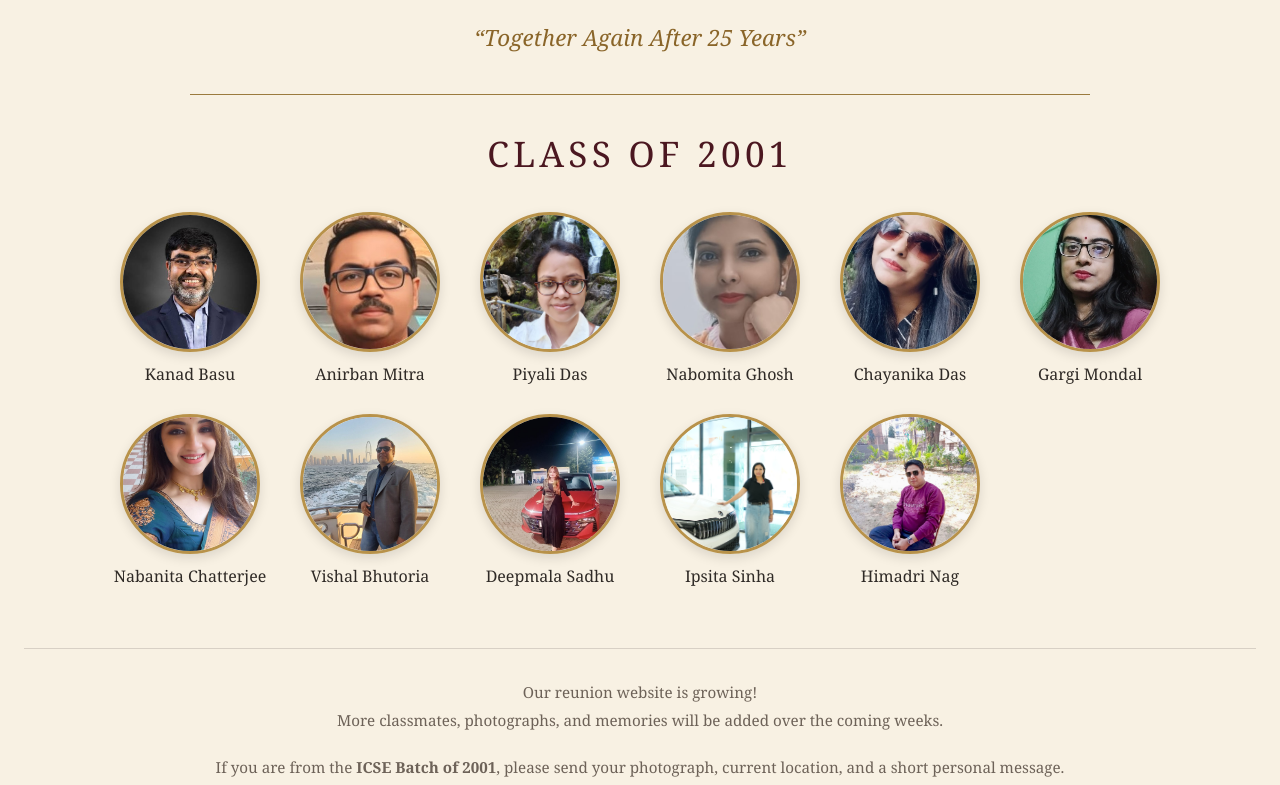
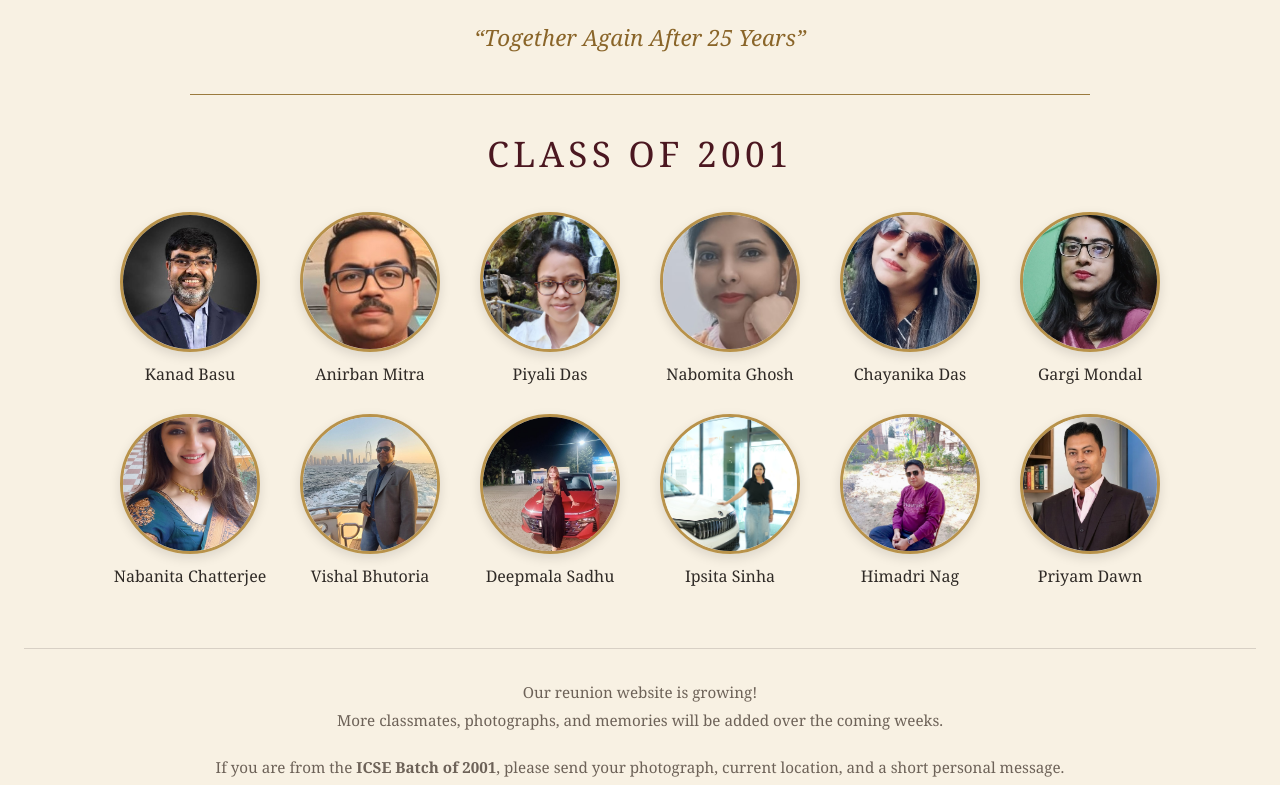
Before and after one commit to kanadbasu/school-reunion-25, a Next.js app: page / in a window 1280 px wide. Shown: the part 414-1199 px from the top of the page. Built offline with nearby package versions, Linux system fonts and the light colour scheme.

Commit message:
Update Anirban's photo

```diff
--- a/app/page.tsx
+++ b/app/page.tsx
@@ -67,6 +67,12 @@ const classmates = [
     photo: "/himadri.jpeg",
     location: "Burdwan, India",
     message: "Daily games period from 3.15 p.m to 3.45 p.m which was the infusion of fresh air  from the hectic classes all day."
+  },
+  {
+    name: "Priyam Dawn",
+    photo: "/priyam.jpeg",
+    location: "Burdwan, India",
+    message: "Always reminiscing about our school days and our bonds."
   },
 ];
 
```
Also changed, not shown: public/priyam.jpeg (added).
